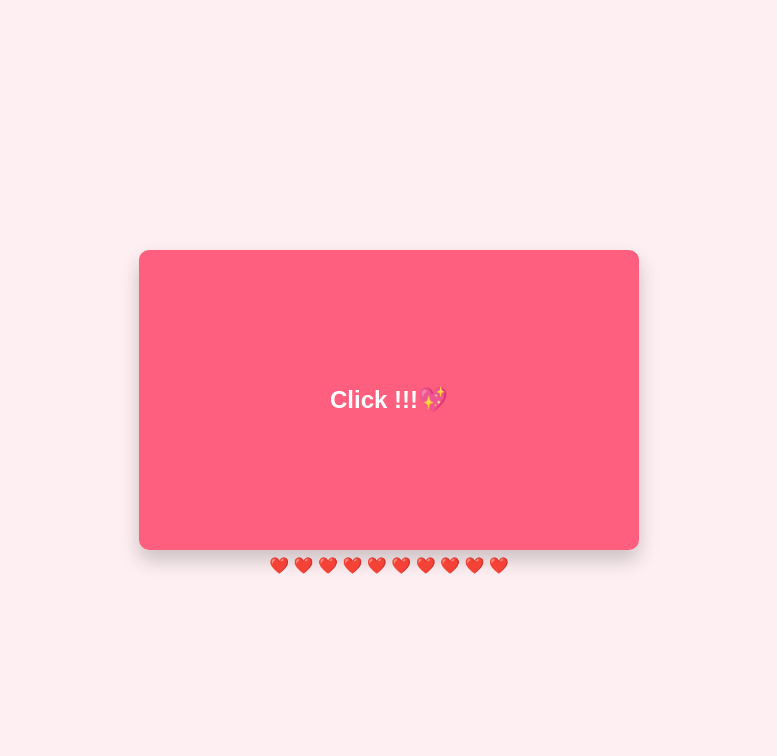
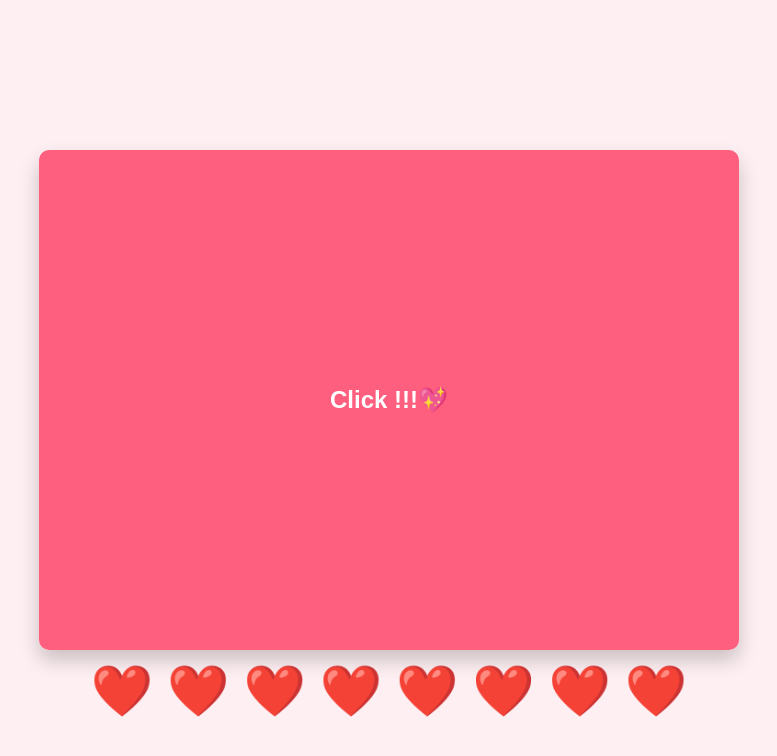
Before and after one commit to tarun00544/HNY-Wishe, a plain HTML site: page newyr.html in a window 1280 px wide. Shown: the whole page, without its empty margins (251-1028 px from the left). Drawn offline with Linux system fonts and the light colour scheme.

Commit message:
Update newyr.html

```diff
--- a/newyr.html
+++ b/newyr.html
@@ -1,4 +1,4 @@
- <!DOCTYPE html>
+  <!DOCTYPE html>
 <html lang="en">
 <head>
 <meta charset="UTF-8">
@@ -16,8 +16,8 @@ body{
 
 .container{
     position:relative;
-    width:500px;
-    height:300px;
+    width:700px;
+    height:500px;
     perspective:1000px;
 }
 
@@ -87,24 +87,25 @@ body{
 
 .left h1{
     color:#ff2f68;
-    font-size:20px;
+    font-size:50px;
 }
 
 /* Right Side */
 .right{
     width:50%;
     padding:15px;
-    font-size:13px;
+    font-size:35px;
     color:#444;
 }
 
 /* Bottom hearts */
 .hearts{
     position:absolute;
-    bottom:-25px;
+    bottom:-70px;
     width:100%;
     text-align:center;
-    font-size:16px;
+    font-size:50px;
+
 }
 </style>
 </head>
@@ -129,8 +130,9 @@ body{
         </div>
     </div>
 
+
     <div class="hearts">
-        ❤️  ❤️  ❤️  ❤️  ❤️  ❤️  ❤️  ❤️  ❤️  ❤️
+        ❤️  ❤️  ❤️  ❤️  ❤️  ❤️  ❤️  ❤️
     </div>
 
 </div>
```
